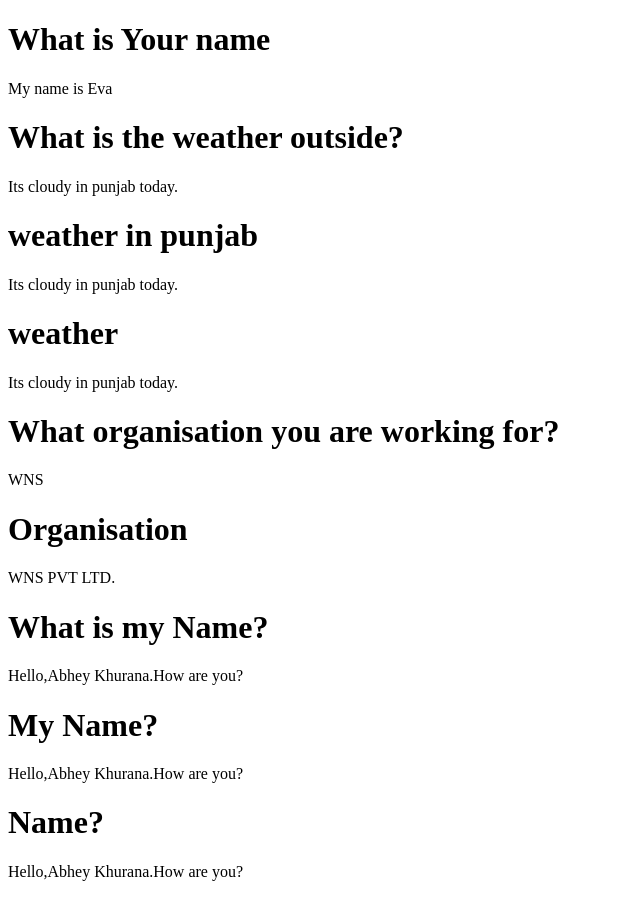
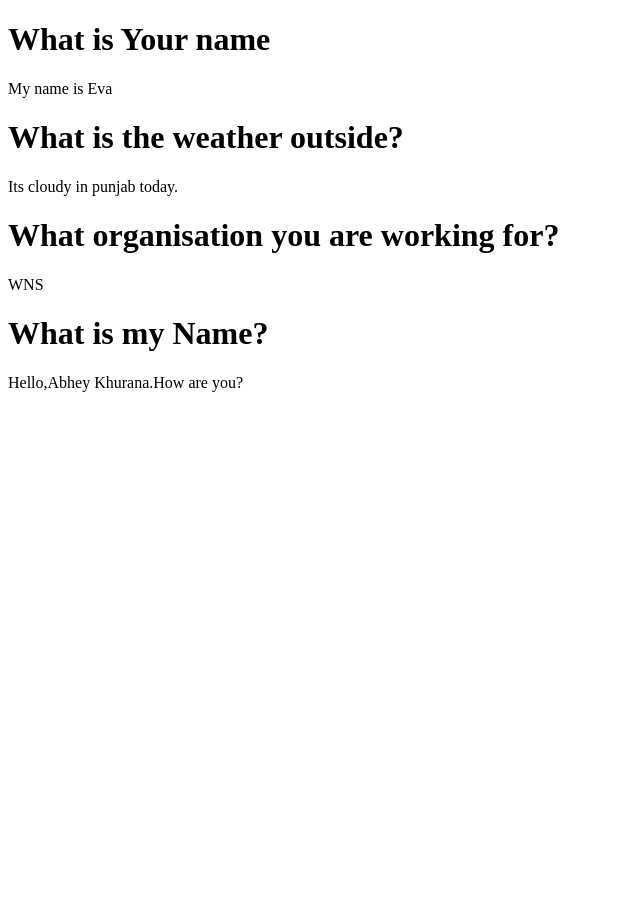
Before and after one commit to Abheykhurana/EvaChatBot, a plain HTML site: page index.html in a window 1280 px wide. Shown: the whole page, without its empty margins (0-640 px from the left). After the commit the page ends 800 px from the top, so only its background shows below. Drawn offline with Linux system fonts and the light colour scheme.

Commit message:
First Commit

```diff
--- a/index.html
+++ b/index.html
@@ -14,25 +14,10 @@
     <h1>What is the weather outside?</h1>
     <p>Its cloudy in punjab today.</p>
 
-    <h1>weather in punjab</h1>
-    <p>Its cloudy in punjab today.</p>
-
-    <h1>weather</h1>
-    <p>Its cloudy in punjab today.</p>
-
     <h1>What organisation you are working for?</h1>
     <p>WNS</p>
 
-    <h1>Organisation</h1>
-    <p>WNS PVT LTD.</p>
-
     <h1>What is my Name?</h1>
-    <p>Hello,Abhey Khurana.How are you?</p>
-
-    <h1>My Name?</h1>
-    <p>Hello,Abhey Khurana.How are you?</p>
-
-    <h1>Name?</h1>
     <p>Hello,Abhey Khurana.How are you?</p>
 
 
```
